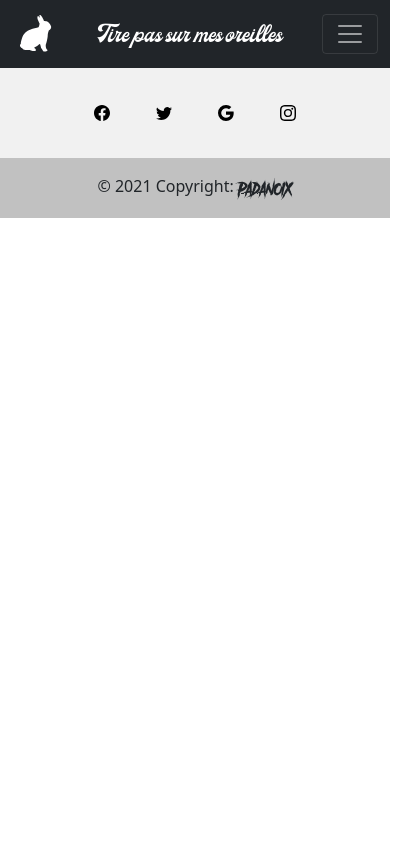
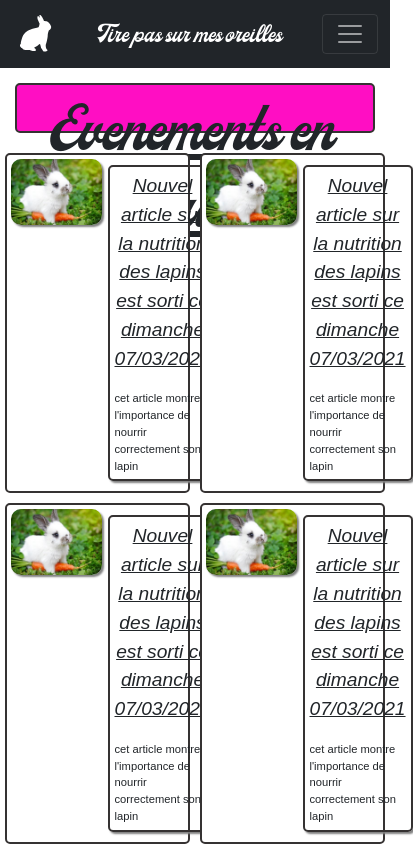
Before and after one commit to Padanoix/Association, a plain HTML site: page event.html in a window 390 px wide. Shown: the top 848 px of the page, 413 px wide, since content can reach past the window. Drawn offline with Linux system fonts and the light colour scheme.

Commit message:
Finish event.html just media query and content to add

```diff
--- a/Style.css
+++ b/Style.css
@@ -36,7 +36,7 @@
 .box {
     border: 2px solid #353232;
     border-radius: 5px;
-    background-color: blanchedalmond;
+    background-color: rgb(247, 225, 192);
     margin: 10px;
     padding: 5px;
 }
@@ -50,7 +50,7 @@ h2 {
 .mag {
     border: 2px solid #353232;
     border-radius: 5px;
-    background-color:rgb(233, 109, 109);
+    background-color:rgb(247, 176, 83);
     margin: 10px;
     padding: 5px;
 }
@@ -58,7 +58,7 @@ h2 {
 .magArticle {
     border: 2px solid #353232;
     border-radius: 5px;
-    background-color:rgb(224, 174, 127);
+    background-color:rgb(247, 225, 192);
     margin: 10px;
     padding: 5px;
 }
@@ -74,3 +74,100 @@ h2 {
     height: auto;
     max-width: 100%;
 }
+
+/* Event */
+
+
+.gridBox {
+    display: grid;
+    grid-template-columns: 1fr 1fr 1fr 1fr 1fr 1fr;
+    grid-template-rows: 70px 1fr 1fr 1fr 1fr;
+    margin: 5px;
+    grid-gap: 10px;
+}
+
+.boxChild1 {
+    border: 2px solid #353232;
+    border-radius: 5px;
+    background-color: rgb(247, 225, 192);
+    margin: 10px;
+    padding: 5px;
+    text-align: center;
+    grid-column-start: 1;
+    grid-column-end: 7;
+    text-decoration-line: underline;
+    font-family: "Milestone";
+    font-size: 1.7rem;
+}
+
+.boxEvent {
+    display: grid;
+    grid-template-columns: 50%;
+    grid-template-rows: 1fr;
+    border: 2px solid #353232;
+    border-radius: 5px;
+    background-color: rgb(255, 255, 255);
+    text-decoration-line: none;
+}
+
+.imgBox {
+    margin: 4px;
+    width: 100%;
+    grid-column-start: 1;
+    grid-column-end: 2;
+}
+
+.imgEvent {
+    width: 100%;
+    height: auto;
+    border-radius: 10px;
+    box-shadow: 2px 2px 2px gray;
+}
+
+.textEvent {
+    display: inline-block;
+    border: 2px solid #353232;
+    border-radius: 5px;
+    text-align: left;
+    text-decoration-line: none;
+    margin: 10px;
+    padding: 5px;
+    font-family: "arial";
+    font-size: 0.7rem;
+    grid-column-start: 2;
+    grid-column-end: 3;
+    box-shadow: 2px 2px 2px gray;
+}
+
+.textEvent p {
+    margin-bottom: 0rem;
+}
+
+.b1 {
+    grid-column-start: 1;
+    grid-column-end: 4;
+}
+
+.b2 {
+    grid-column-start: 4;
+    grid-column-end: 7;
+}
+
+.titreEvent {
+    font-family: fantasy;
+    font-size: 1.2rem;
+    font-style: italic;
+    text-decoration-line: underline;
+    text-align: center;
+}
+
+.sujetEvent {
+    font-size: 0.7rem;
+}
+
+@media screen and (min-width: 200px) {
+    .boxChild1 {
+        background-color: rgb(255, 14, 195);
+        font-size: 4rem;
+    }
+}
--- a/event.html
+++ b/event.html
@@ -11,10 +11,8 @@
   </head>
 
   <body>
-
     <!-- Script -->
     <script src="bootstrap/js/bootstrap.bundle.min.js"></script>
-
     <!-- Navbar -->
     <nav class="navbar navbar-expand-lg navbar-dark bg-dark">
       <div class="container-fluid">
@@ -26,24 +24,70 @@
         <div class="collapse navbar-collapse" id="navbarSupportedContent">
           <ul class="navbar-nav me-auto mb-2 mb-lg-0">
             <li class="nav-item">
-              <a class="nav-link" href="">Notre mission</a>
+              <a class="nav-link" href="index.html#presentation">Présentation</a>
             </li>
             <li class="nav-item">
-              <a class="nav-link" href="">Evenement</a>
+              <a class="nav-link" href="index.html#mission">Notre mission</a>
             </li>
             <li class="nav-item">
-              <a class="nav-link" href="">Adoption</a>
+              <a class="nav-link" href="event.html">Evenement</a>
+            </li>
+            <li class="nav-item">
+              <a class="nav-link" href="index.html#magazine">L'article du Mag</a>
             </li>
           </ul>
         </div>
       </div>
     </nav>
+    <main class="gridBox">
+      <h1 class="boxChild1">Evenements en cours</h1>
+      <!-- Event 1 -->
+        <div class="boxEvent b1">
+          <div class="imgBox">
+            <img src="Images/lapinevent.jpg" class="imgEvent"></img>
+          </div>
+          <div class="textEvent">
+            <p class="titreEvent">Nouvel article sur la nutrition des lapins est sorti ce dimanche 07/03/2021</p><br>
+            <p class="sujetEvent">cet article montre l'importance de nourrir correctement son lapin</p>
+          </div>
+        </div>
+      <!-- Event 2 -->
+        <div class="boxEvent b2">
+          <div class="imgBox">
+            <img src="Images/lapinevent.jpg" class="imgEvent"></img>
+          </div>
+          <div class="textEvent">
+            <p class="titreEvent">Nouvel article sur la nutrition des lapins est sorti ce dimanche 07/03/2021</p><br>
+            <p class="sujetEvent">cet article montre l'importance de nourrir correctement son lapin</p>
+          </div>
+        </div>
+      <!-- Event 3 -->
+        <div class="boxEvent b1">
+          <div class="imgBox">
+            <img src="Images/lapinevent.jpg" class="imgEvent"></img>
+          </div>
+          <div class="textEvent">
+            <p class="titreEvent">Nouvel article sur la nutrition des lapins est sorti ce dimanche 07/03/2021 </p><br>
+            <p class="sujetEvent">cet article montre l'importance de nourrir correctement son lapin</p>
+          </div>
+        </div>
+      <!-- Event 4 -->
+        <div class="boxEvent b2">
+          <div class="imgBox">
+            <img src="Images/lapinevent.jpg" class="imgEvent"></img>
+          </div>
+          <div class="textEvent">
+            <p class="titreEvent">Nouvel article sur la nutrition des lapins est sorti ce dimanche 07/03/2021 </p><br>
+            <p class="sujetEvent">cet article montre l'importance de nourrir correctement son lapin</p>
+          </div>
+        </div>
+      <!-- More After -->
+        <div class="boxChild1">
+          <p>De nouveaux evenements dans peu de temps</p>
+        </div>
 
-    <!--Evenement-->
-
-
+    </main>
   </body>
-
   <footer class="text-center text-white" style="background-color: #f1f1f1;">
     <div class="container pt-4">
       <section class="mb-4">
```
Also changed, not shown: index.html (+32 -32 lines), Images/lapinevent.jpg (added).
